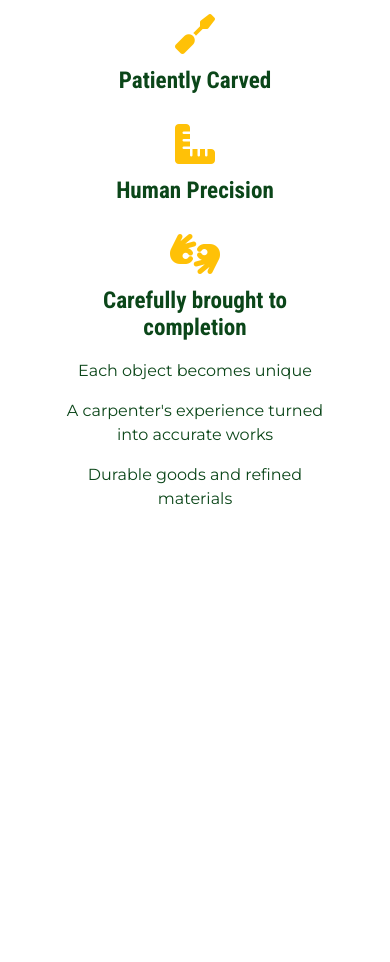
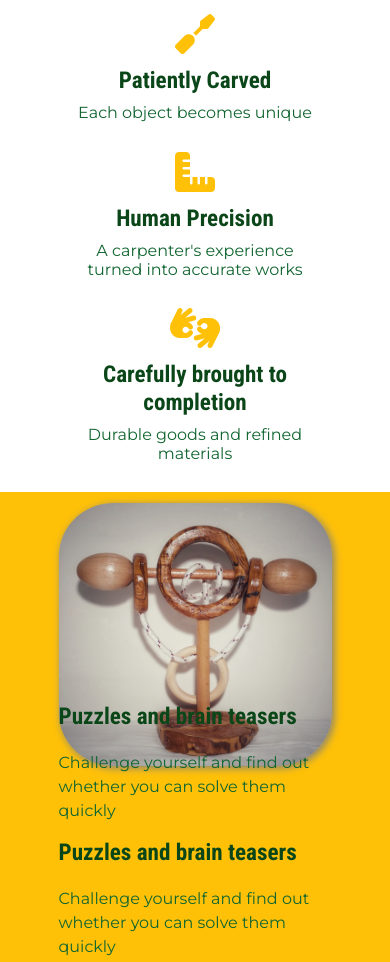
Before and after one commit to aelfrith92/cosmo-s-artworks, a plain HTML site: page index.html in a window 390 px wide. Shown: the part 528-1490 px from the top of the page. Before the commit the page ends 1067 px from the top, so only its background shows below. Drawn offline with nearby package versions, Linux system fonts and the light colour scheme.

Commit message:
add section categories, add pics and text content. Pending layout with some adjustments to be implemented. uploaded visual resources, scaled and converted.

```diff
--- a/assets/css/style.css
+++ b/assets/css/style.css
@@ -126,8 +126,8 @@ h1, h3 {
   color: #116530;
   padding: 0 5%;
 }
+
 /* media queries*/
-
 @media (max-width: 992px) {
   .navbar-nav {
     text-align: center;
@@ -149,8 +149,66 @@ h1, h3 {
     text-align: center;
     margin: 3% auto;
   }
-
-  hr {
+/* Removing content at a given breakpoint*/
+  .featp, br {
     display: none;
   }
+
+/* Adding content being removed from the layout at a given breakpoint. This action could have been easier with JS ES6, however it would have affected performance */
+
+  #breakpointPatience::after {
+    content: "Each object becomes unique";
+    display: block;
+    font-size: 1rem;
+    font-weight: 400;
+    font-family: 'Montserrat', sans-serif;
+    margin: 3% auto;
+    color: #116530;
+    padding: 0 5%;
+  }
+
+  #breakpointPrecision::after {
+    content: "A carpenter's experience turned into accurate works";
+    display: block;
+    font-size: 1rem;
+    font-weight: 400;
+    font-family: 'Montserrat', sans-serif;
+    margin: 3% auto;
+    color: #116530;
+    padding: 0 5%;
+  }
+
+  #breakpointCompletion::after {
+    content: "Durable goods and refined materials";
+    display: block;
+    font-size: 1rem;
+    font-weight: 400;
+    font-family: 'Montserrat', sans-serif;
+    margin: 3% auto;
+    color: #116530;
+    padding: 0 5%;
+  }
+
+  .categoriesPic {
+    width: 50%%;
+    height: auto;
+    border-radius: 20%;
+    box-shadow: 2px 2px 8px grey;
+  }
 }
+
+/* categories section */
+
+.innerCatPic {
+  height: 200px;
+  line-height: 200px;
+  text-align: center;
+  margin: 0 auto;
+}
+
+.categoriesPic {
+  width: 100%;
+  height: auto;
+  border-radius: 20%;
+  box-shadow: 2px 2px 8px grey;
+}
--- a/index.html
+++ b/index.html
@@ -15,7 +15,7 @@
 	<link rel="stylesheet" href="assets/css/style.css" type="text/css">
 
 	<title>Cosimino Morieri's Artworks</title>
-	<link rel="shortcut icon" href="/favicon.ico" type="image/x-icon">
+	<link rel="shortcut icon" href="favicon.ico" type="image/x-icon">
 </head>
 
 <body>
@@ -67,15 +67,17 @@
 			<div class="row">
 				<div class="featbox col-lg-4 col-md-4">
 					<h2><i class="fas fa-screwdriver"></i></h2>
-					<h3>Patiently Carved</h3>
+					<br>
+					<h3 id="breakpointPatience">Patiently Carved</h3>
 				</div>
 				<div class="featbox col-lg-4 col-md-4">
 					<h2><i class="fas fa-ruler-combined"></i></h2>
-					<h3>Human Precision</h3>
+					<br>
+					<h3 id="breakpointPrecision">Human Precision</h3>
 				</div>
 				<div class="featbox col-lg-4 col-md-4">
 					<h2><i class="fas fa-american-sign-language-interpreting"></i></h2>
-					<h3>Carefully brought to completion</h3>
+					<h3 id="breakpointCompletion">Carefully brought to completion</h3>
 				</div>
 			</div>
 			<div class="row">
@@ -100,8 +102,52 @@
 			</div>
 		</div>
 	</section>
-	<section>
-
+	<section class="section-odd" id="categories">
+		<div class="container-fluid">
+			<div class="row">
+				<div class="col-lg-3 col-md-3">
+					<div class="innerCatPic">
+						<img class="categoriesPic" src="assets/images/puzzles/PuzzleJap2-01-scaled.webp" alt="A famous Japanese puzzle">
+					</div>
+				</div>
+				<div class=" descCatleft col-lg-9 col-md-9">
+					<h3>Puzzles and brain teasers</h3>
+					<p>Challenge yourself and find out whether you can solve them quickly</p>
+				</div>
+			</div>
+			<div class="row">
+				<div class="descCatright col-lg-9 col-md-9">
+					<h3>Puzzles and brain teasers</h3>
+					<p>Challenge yourself and find out whether you can solve them quickly</p>
+				</div>
+				<div class="col-lg-3 col-md-3">
+					<div class="innerCatPic">
+						<img class="categoriesPic" src="assets/images/iron/veliero-scaled.webp" alt="A sailing ship - wrought iron">
+					</div>
+				</div>
+			</div>
+			<div class="row">
+				<div class="col-lg-3 col-md-3">
+					<div class="innerCatPic">
+						<img class="categoriesPic" src="assets/images/objects/ObjectsCandleHolder4-01-scaled.webp" alt="A famous Japanese puzzle">
+					</div>
+				</div>
+				<div class="descCatleft col-lg-9 col-md-9">
+					<h3>Puzzles and brain teasers</h3>
+					<p>Challenge yourself and find out whether you can solve them quickly</p>
+				</div>
+			</div>
+			<div class="row">
+				<div class="descCatright col-lg-9 col-md-9">
+					<h3>Puzzles and brain teasers</h3>
+					<p>Challenge yourself and find out whether you can solve them quickly</p>
+				</div>
+				<div class="col-lg-3 col-md-3">
+					<div class="innerCatPic">
+						<img class="categoriesPic" src="assets/images/toys/ToysSportCar4-01-scaled.webp" alt="A famous Japanese puzzle">
+					</div>
+				</div>
+			</div>
 	</section>
 
 	<footer>
```
Also changed, not shown: assets/images/iron/veliero-scaled.webp (added), assets/images/objects/ObjectsCandleHolder4-01-scaled.webp (added), assets/images/puzzles/PuzzleJap2-01-scaled.webp (added), assets/images/toys/ToysSportCar4-01-scaled.webp (added).
